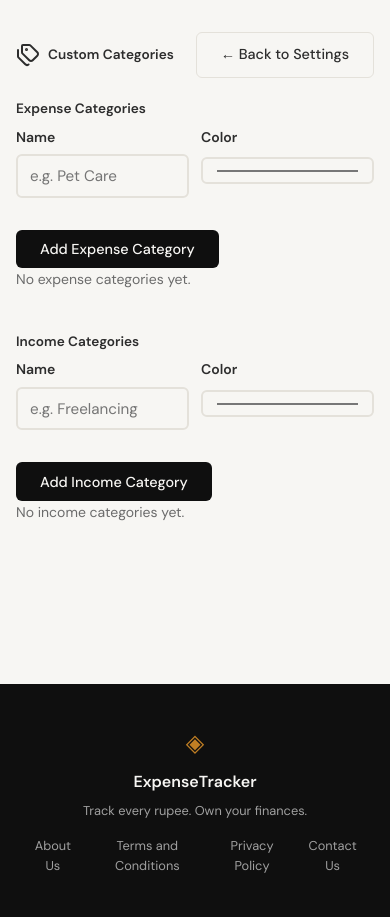
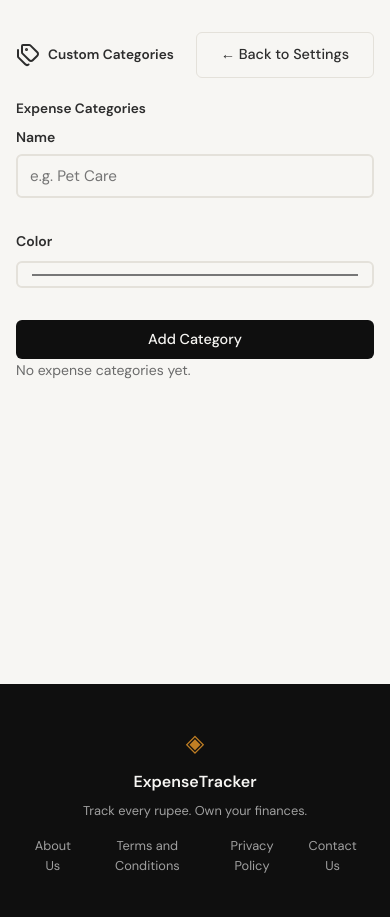
Before and after one commit to SGsantos55/Expense-tracker, a Flask app: page /settings/categories in a window 390 px wide. Shown: the part 57-974 px from the top of the page. Run offline with Flask 3, Linux system fonts and the light colour scheme; the visitor is signed in with stand-in values (Sample User, id 1); data that the repository does not hold is empty; parts of the project's set-up code (start-up, migrations or seed data) failed here and were passed over; some libraries are stand-ins or nearby versions.

Commit message:
mobile responsibeness

```diff
--- a/app.py
+++ b/app.py
@@ -869,19 +869,16 @@ def settings_categories():
 
     if request.method == "POST":
         name = request.form.get("name", "").strip()
-        category_type = request.form.get("type", "").strip()
         color = request.form.get("color", "").strip() or None
 
         errors = _validate_category_name(name)
-        if category_type not in ("expense", "income"):
-            errors.append("Please choose a category type")
 
         if errors:
             for error in errors:
                 flash(error)
         else:
             try:
-                create_category(g.user_id, name, category_type, color=color)
+                create_category(g.user_id, name, "expense", color=color)
                 flash("Category added.")
             except Exception as e:
                 app.logger.error(f"Failed to create category: {e}")
@@ -890,11 +887,9 @@ def settings_categories():
         return redirect(url_for("settings_categories"))
 
     expense_categories = get_categories(g.user_id, type="expense", include_archived=True)
-    income_categories = get_categories(g.user_id, type="income", include_archived=True)
     return render_template(
         "settings/categories.html",
-        expense_categories=expense_categories,
-        income_categories=income_categories
+        expense_categories=expense_categories
     )
 
 
--- a/static/css/settings.css
+++ b/static/css/settings.css
@@ -189,5 +189,36 @@
 
     .inline-form {
         flex-wrap: wrap;
+        width: 100%;
+    }
+
+    .category-row {
+        flex-direction: column;
+        align-items: flex-start;
+    }
+
+    .category-row-name {
+        flex: 1;
+    }
+
+    .inline-form input[type="text"] {
+        flex: 1;
+        min-width: 0;
+    }
+
+    .settings-form-row .form-group {
+        min-width: 0;
+        flex-basis: 100%;
+    }
+
+    .settings-page .btn-ghost,
+    .settings-page .btn-primary,
+    .settings-page .btn-delete {
+        width: 100%;
+    }
+
+    .settings-page form.inline-form .btn-ghost,
+    .settings-page form.inline-form .btn-delete {
+        width: auto;
     }
 }
--- a/templates/settings/categories.html
+++ b/templates/settings/categories.html
@@ -1,7 +1,7 @@
 {% extends "base.html" %}
 
 {% block title %}Custom Categories — ExpenseTracker{% endblock %}
-{% block meta_description %}Manage your custom expense and income categories.{% endblock %}
+{% block meta_description %}Manage your custom expense categories.{% endblock %}
 
 {% block head %}
 <link rel="stylesheet" href="{{ url_for('static', filename='css/profile.css') }}">
@@ -33,7 +33,6 @@
     <div class="profile-section">
         <h2 class="profile-section-title">Expense Categories</h2>
         <form method="POST" action="{{ url_for('settings_categories') }}" class="settings-form">
-            <input type="hidden" name="type" value="expense">
             <div class="settings-form-row">
                 <div class="form-group">
                     <label for="expense-name">Name</label>
@@ -44,7 +43,7 @@
                     <input type="color" id="expense-color" name="color" value="#00E58F">
                 </div>
             </div>
-            <button type="submit" class="btn-primary">Add Expense Category</button>
+            <button type="submit" class="btn-primary">Add Category</button>
         </form>
         {% if expense_categories %}
         <div class="category-list">
@@ -74,50 +73,5 @@
         <p class="danger-text">No expense categories yet.</p>
         {% endif %}
     </div>
-
-    <div class="profile-section">
-        <h2 class="profile-section-title">Income Categories</h2>
-        <form method="POST" action="{{ url_for('settings_categories') }}" class="settings-form">
-            <input type="hidden" name="type" value="income">
-            <div class="settings-form-row">
-                <div class="form-group">
-                    <label for="income-name">Name</label>
-                    <input type="text" id="income-name" name="name" maxlength="{{ custom_category_max_length }}" placeholder="e.g. Freelancing" required>
-                </div>
-                <div class="form-group">
-                    <label for="income-color">Color</label>
-                    <input type="color" id="income-color" name="color" value="#00E58F">
-                </div>
-            </div>
-            <button type="submit" class="btn-primary">Add Income Category</button>
-        </form>
-        {% if income_categories %}
-        <div class="category-list">
-            {% for cat in income_categories %}
-            <div class="category-row {% if cat.is_archived %}is-archived{% endif %}">
-                <span class="category-swatch" style="background-color: {{ cat.color or '#00E58F' }}"></span>
-                <span class="category-row-name">{{ cat.name }}</span>
-                {% if cat.is_archived %}<span class="badge badge-muted">Archived</span>{% endif %}
-                <div class="category-row-actions">
-                    <form method="POST" action="{{ url_for('settings_category_edit', id=cat.id) }}" class="inline-form">
-                        <input type="text" name="name" value="{{ cat.name }}" maxlength="{{ custom_category_max_length }}" required>
-                        <input type="color" name="color" value="{{ cat.color or '#00E58F' }}">
-                        <button type="submit" class="btn-ghost">Save</button>
-                    </form>
-                    <form method="POST" action="{{ url_for('settings_category_archive', id=cat.id) }}" class="inline-form">
-                        <input type="hidden" name="archived" value="{{ '0' if cat.is_archived else '1' }}">
-                        <button type="submit" class="btn-ghost">{{ 'Restore' if cat.is_archived else 'Archive' }}</button>
-                    </form>
-                    <form method="POST" action="{{ url_for('settings_category_delete', id=cat.id) }}" class="inline-form" onsubmit="return confirm('Delete this category permanently?')">
-                        <button type="submit" class="btn-delete">Delete</button>
-                    </form>
-                </div>
-            </div>
-            {% endfor %}
-        </div>
-        {% else %}
-        <p class="danger-text">No income categories yet.</p>
-        {% endif %}
-    </div>
 </section>
 {% endblock %}
--- a/templates/settings/index.html
+++ b/templates/settings/index.html
@@ -31,7 +31,7 @@
         <a href="{{ url_for('settings_categories') }}" class="settings-card">
             <i data-lucide="tags"></i>
             <h2>Custom Categories</h2>
-            <p>Add, edit, archive or delete expense and income categories.</p>
+            <p>Add, edit, archive or delete expense categories.</p>
         </a>
         <a href="{{ url_for('settings_income') }}" class="settings-card">
             <i data-lucide="wallet"></i>
```
